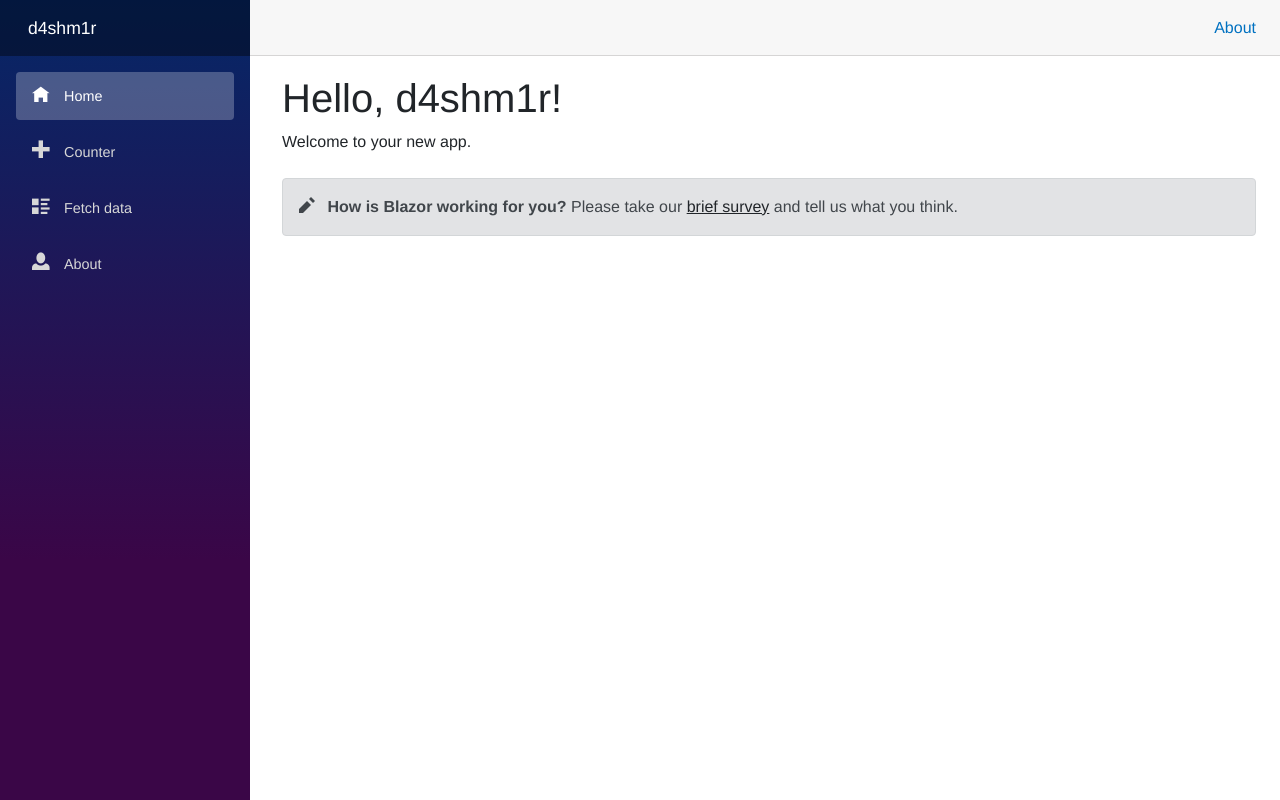
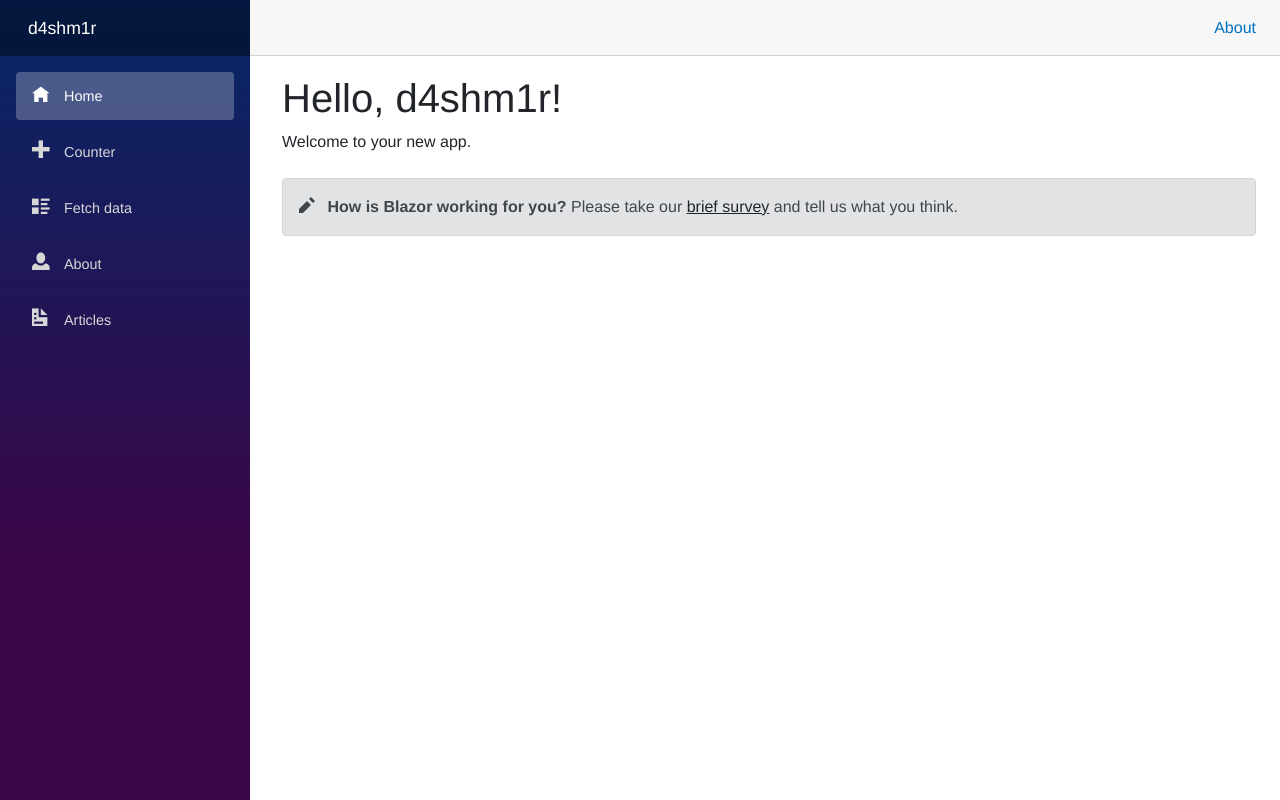
Before and after one commit to d4shm1r/d4shm1r.github.io, an ASP.NET Core app: page / in a window 1280 px wide. Run offline with ASP.NET Core 8, Linux system fonts and the light colour scheme; style sheets or scripts are compiled from the project's sources.

Commit message:
Add articles page

```diff
--- /dev/null
+++ b/d4shm1r.github.io/Pages/Articles.razor
@@ -0,0 +1,5 @@
+@page "/articles"
+
+<PageTitle>Articles</PageTitle>
+
+<h1>Articles</h1>
--- a/d4shm1r.github.io/Shared/NavMenu.razor
+++ b/d4shm1r.github.io/Shared/NavMenu.razor
@@ -29,6 +29,11 @@
                 <span class="oi oi-person" aria-hidden="true"></span> About
             </NavLink>
         </div>
+        <div class="nav-item px-3">
+            <NavLink class="nav-link" href="articles">
+                <span class="oi oi-document" aria-hidden="true"></span> Articles
+            </NavLink>
+        </div>
     </nav>
 </div>
 
```
